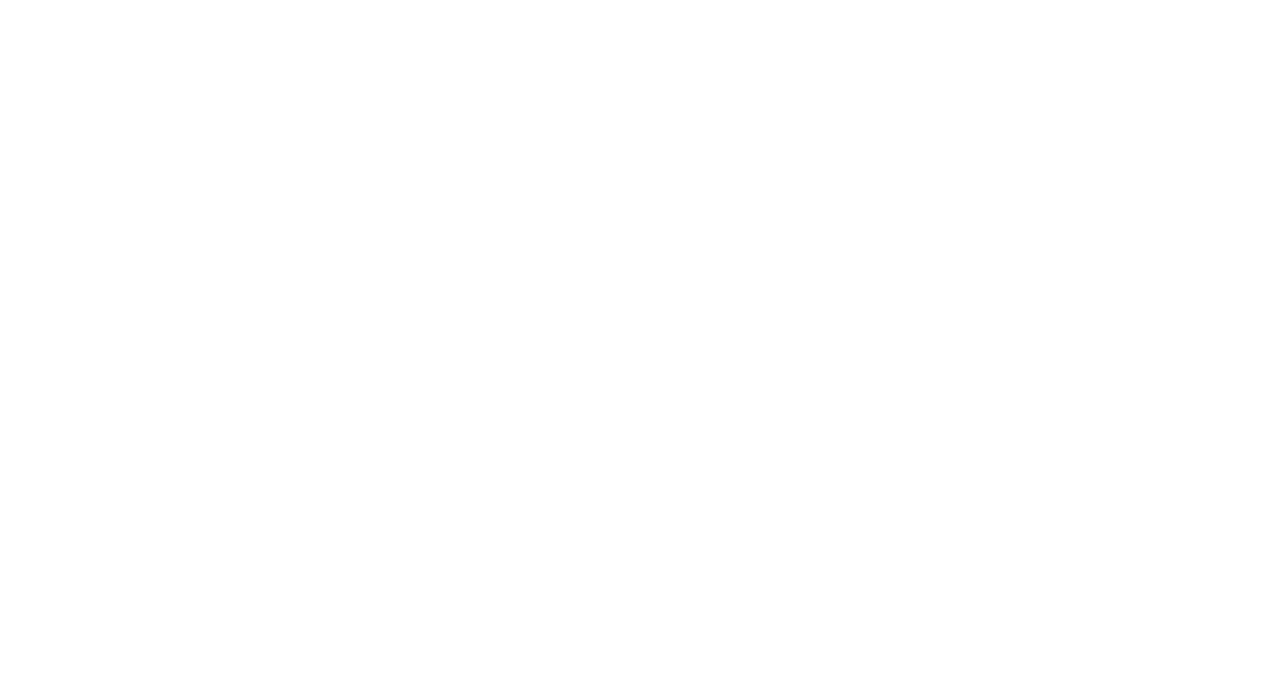
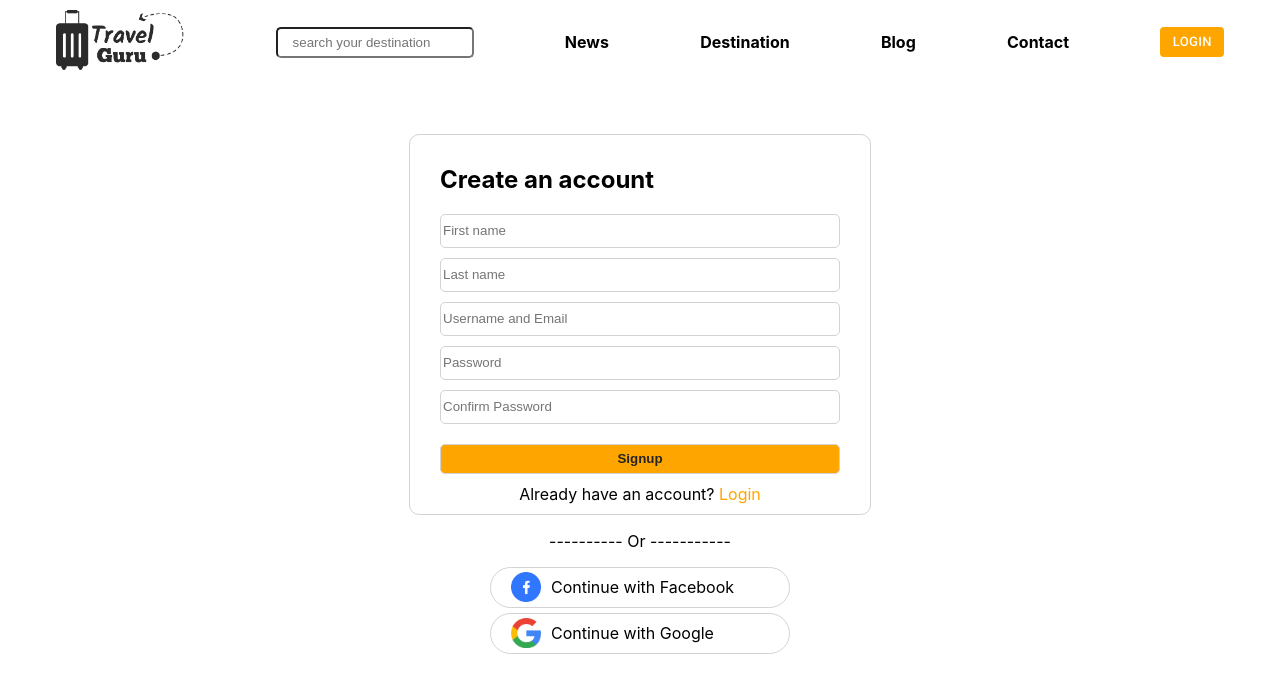
Before and after one commit to masudrana08/travel-guru, a React (Create React App) app: page /auth in a window 1280 px wide. Shown: the top 692 px of the page. Built offline with nearby package versions, Linux system fonts and the light colour scheme.

Commit message:
auth page design

```diff
--- a/src/App.js
+++ b/src/App.js
@@ -3,11 +3,14 @@
 import Home from './Components/Home/Home';
 import {BrowserRouter as Router, Route, Switch} from 'react-router-dom'
 import Booking from './Components/Booking/Booking';
+import Hotels from './Components/Hotels/Hotels';
+import PrivateRoute from './Components/PrivateRoute/PrivateRoute';
+import Auth from './Components/Auth/Auth';
 
 export const MyContext=createContext()
 function App() {
 
-  const [showArea,setShowArea ]=useState(
+  const [showArea,setShowArea]=useState(
     {
       id:1,
       title:"Cox's Bazar",
@@ -31,6 +34,14 @@
           <Booking></Booking>
         </Route>
 
+        <Route path="/auth">
+          <Auth></Auth>
+        </Route>
+
+        <PrivateRoute path="/see-hotel">
+          <Hotels></Hotels>
+        </PrivateRoute>
+
       </Switch>
     </Router>
     </MyContext.Provider>
--- /dev/null
+++ b/src/Components/Auth/Auth.css
@@ -0,0 +1,19 @@
+.auth-form-group{
+    min-width: 200px;
+    width:400px;
+    margin:auto;
+    margin-top:50px;
+    border:1px solid lightgray;
+    padding:10px 30px;
+    border-radius:10px;
+    text-align:center;
+}
+.auth-provider-section{
+   display:flex;
+   align-items:center;
+   border:1px solid lightgray;
+    border-radius:30px;
+    padding:2px 20px;
+     margin:0 0 5px 0;
+      height:35px;
+}
--- /dev/null
+++ b/src/Components/Auth/Auth.js
@@ -0,0 +1,42 @@
+import { FormGroup } from '@material-ui/core';
+import React from 'react';
+import "./Auth.css"
+import Header from '../Header/Header'
+import logoBlack from '../../images/Logo-black.png'
+import fb from '../../images/icon/fb.png'
+import google from '../../images/icon/google.png'
+const Auth = () => {
+    return (
+        <div>
+            <Header img={logoBlack}></Header>
+
+            <form className="form-group auth-form-group">
+
+                <FormGroup>
+                <h2 style={{textAlign:"left"}}>Create an account</h2>
+                    <input type="text" placeholder="First name"/>
+                    <input type="text" placeholder="Last name"/>
+                    <input type="email" placeholder="Username and Email"/>
+                    <input type="password" placeholder="Password"/>
+                    <input type="password" placeholder="Confirm Password"/>
+                    <input type="submit" value="Signup"/>
+                </FormGroup>
+
+                    <span>Already have an account? </span><span style={{color:"orange"}}>Login</span>
+            </form>
+           <div style={{width:"300px", margin:"auto"}}>
+            <p style={{textAlign:"center"}}>---------- Or -----------</p>
+                    <div className="auth-provider-section">
+                        <img style={{width:"30px", height:"30px", marginRight:"10px"}} src={fb} alt=""/>
+                        <p>Continue with Facebook</p>
+                    </div>
+                    <div className="auth-provider-section">
+                        <img style={{width:"30px", height:"30px", marginRight:"10px"}} src={google} alt=""/>
+                        <p>Continue with Google</p>
+                    </div>
+                </div>
+        </div>
+    );
+};
+
+export default Auth;
--- a/src/Components/Booking/Booking.js
+++ b/src/Components/Booking/Booking.js
@@ -6,10 +6,17 @@
 import './Booking.css'
 import DatePicker from 'react-datepicker';
 import "react-datepicker/dist/react-datepicker.css"
+import { useHistory } from 'react-router-dom';
 const Booking = () => {
+    const history = useHistory()
     const [showArea]=useContext(MyContext)
     const [from,setFrom]=useState(null)
     const [to,setTo]=useState(null)
+
+    const formControler =(event)=>{
+        event.preventDefault()
+        history.push("/see-hotel")
+    }
     return (
         <div style={{backgroundImage: `linear-gradient(rgba(0, 0, 0, 0.5), rgba(0, 0, 0, 0.5)), url(${showArea.img})`,  height:"100vh", backgroundSize:"cover", padding:"0 30px"}}>
 
@@ -23,7 +30,7 @@
                 </Grid>
 
                 <Grid item xs={12} md={6} style={{padding:"70px 8%"}}>
-                    <form className="booking-form" style={{padding:"30px"}}>
+                    <form className="booking-form" style={{padding:"30px"}} onSubmit={formControler}>
                         <FormGroup className="form-group" >
                             <label htmlFor="origin">Origin</label>
                             <input id="origin" type="text" required/>
--- /dev/null
+++ b/src/Components/Hotels/Hotels.js
@@ -0,0 +1,11 @@
+import React from 'react';
+
+const Hotels = () => {
+    return (
+        <div>
+           <h1>this is hotel page</h1>
+        </div>
+    );
+};
+
+export default Hotels;
--- /dev/null
+++ b/src/Components/PrivateRoute/PrivateRoute.js
@@ -0,0 +1,28 @@
+import React from 'react';
+import { Redirect, Route, useLocation } from 'react-router-dom';
+
+const PrivateRoute = ({children,...rest}) => {
+    const loggedIn=localStorage.getItem("loggedIn")
+    const location=useLocation()
+    return (
+
+        <Route
+        {...rest}
+        render={
+            ()=> loggedIn ? (children)
+            : (
+                <Redirect to={
+                    {pathname:"/auth",
+                        state:{from:location}
+                    }
+                }
+                />
+            )
+
+        }
+
+        />
+    );
+};
+
+export default PrivateRoute;
```
